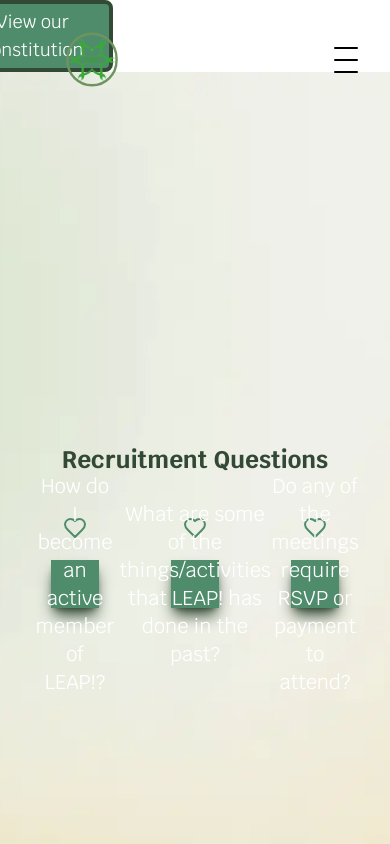
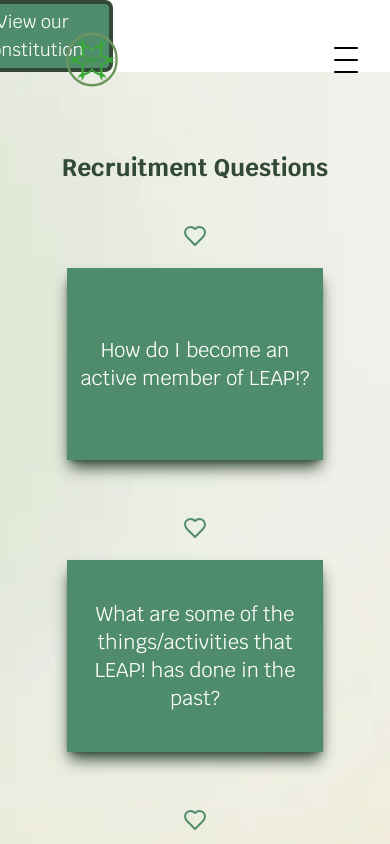
Before and after one commit to acm-ucr/leap-website, a Next.js app: page /about in a window 390 px wide. Shown: the top 844 px of the page. Built offline with nearby package versions, Linux system fonts and the light colour scheme.

Commit message:
Fixed Mobile Responsiveness

```diff
--- a/src/components/about/FAQCard.tsx
+++ b/src/components/about/FAQCard.tsx
@@ -35,17 +35,17 @@ const FAQCard: React.FC<FAQCardProps> = ({ text, backText }) => {
 
       {/* Card */}
       <div
-        className="square-lg flex aspect-[4/3] w-8/12 items-center justify-center bg-leap-mid-green p-6 text-center font-leap text-xl text-white shadow-lg shadow-leap-dark-green sm:w-64 md:w-72 md:text-lg lg:w-80 lg:text-2xl"
+        className="square-lg flex aspect-[4/3] w-64 items-center justify-center bg-leap-mid-green p-6 text-center font-leap text-xl text-white shadow-lg shadow-leap-dark-green md:w-72 md:text-lg lg:w-80 lg:text-2xl"
         style={{ position: "relative", transformStyle: "preserve-3d" }}
       >
         <div
-          className="absolute flex h-full w-full items-center justify-center"
+          className="absolute flex h-full w-full items-center justify-center px-1"
           style={{ backfaceVisibility: "hidden" }}
         >
           {text}
         </div>
         <div
-          className="absolute flex h-full w-full items-center justify-center text-sm"
+          className="absolute flex h-full w-full items-center justify-center text-sm px-2 py-1"
           style={{ backfaceVisibility: "hidden", transform: "rotateY(180deg)" }}
         >
           {backText}
```
